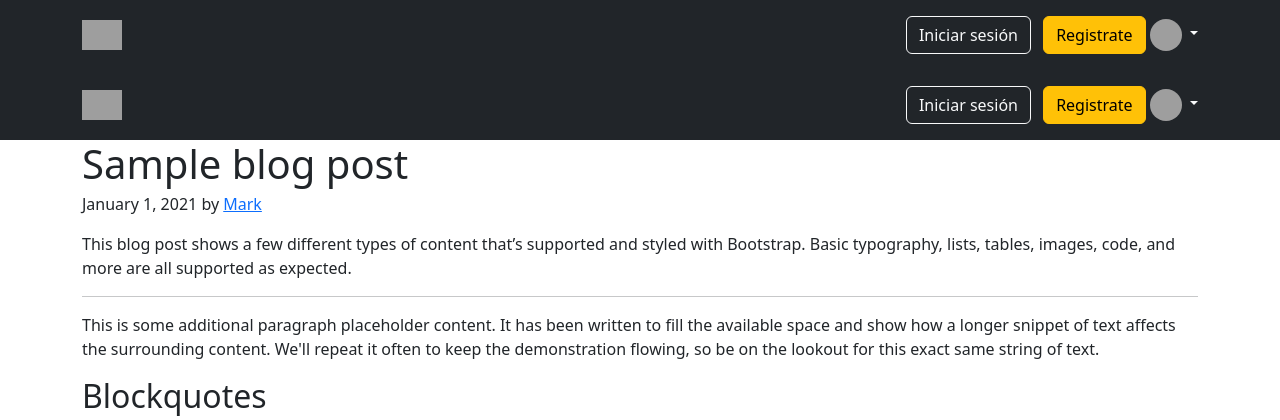
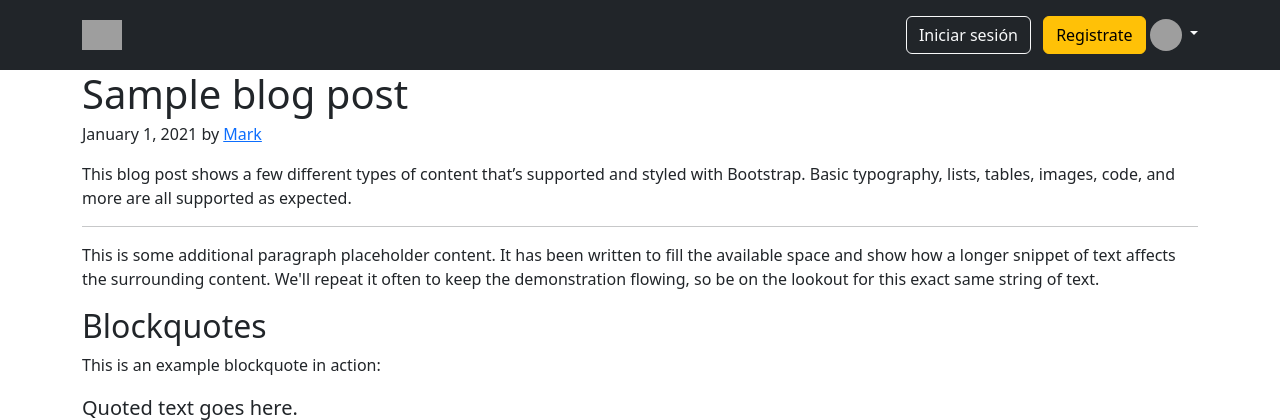
Before and after one commit to Software26/flask1-blog, a Flask app: page /blog in a window 1280 px wide. Shown: the top 420 px of the page. Run offline with Flask 3, Linux system fonts and the light colour scheme; some libraries are stand-ins or nearby versions; grey boxes are pictures that could not be loaded.

Commit message:
update templates blog.html

```diff
--- a/blogFlask/templates/blog.html
+++ b/blogFlask/templates/blog.html
@@ -1,53 +1,6 @@
 {%extends "base.html"%}
 
 {% block content%}
-
-    <header class="p-3 text-bg-dark">
-        <div class="container">
-            <div class="d-flex align-items-center justify-content-between">
-                <a href="index.html" class="d-flex align-items-center mb-2 mb-lg-0 text-white text-decoration-none">
-                    <img src="img/bp-light.png" alt="blog posts" width="40">
-                </a>
-
-                <div class="text-end">
-                    <a href="auth/login.html" class="btn btn-outline-light me-2">Iniciar sesión</a>
-                    <a href="auth/register.html" class="btn btn-warning">Registrate</a>
-
-                    <a href="#" class="link-light text-decoration-none dropdown-toggle" data-bs-toggle="dropdown">
-                        <img src="https://github.com/mdo.png" alt="mdo" width="32" height="32" class="rounded-circle">
-                    </a>
-                    <ul class="dropdown-menu text-small">
-
-                        <li>
-                        <li><a class="dropdown-item d-flex align-items-center gap-2 py-2" href="admin/create.html">
-                                <span class="d-inline-block bg-success rounded-circle p-1"></span>
-                                Crear Blog
-                            </a>
-                        </li>
-                        </li>
-                        <li><a class="dropdown-item d-flex align-items-center gap-2 py-2" href="admin/posts.html">
-                                <span class="d-inline-block bg-primary rounded-circle p-1"></span>
-                                Mis Blogs
-                            </a>
-                        </li>
-                        <li><a class="dropdown-item d-flex align-items-center gap-2 py-2" href="auth/profile.html">
-                                <span class="d-inline-block bg-info rounded-circle p-1"></span>
-                                Perfil
-                            </a>
-                        </li>
-                        <li>
-                            <hr class="dropdown-divider">
-                        </li>
-                        <li><a class="dropdown-item d-flex align-items-center gap-2 py-2" href="#">
-                                <span class="d-inline-block bg-danger rounded-circle p-1"></span>
-                                Cerrar sesión
-                            </a>
-                        </li>
-                    </ul>
-                </div>
-            </div>
-        </div>
-    </header>
 
     <!-- Página de blog -->
 
```
